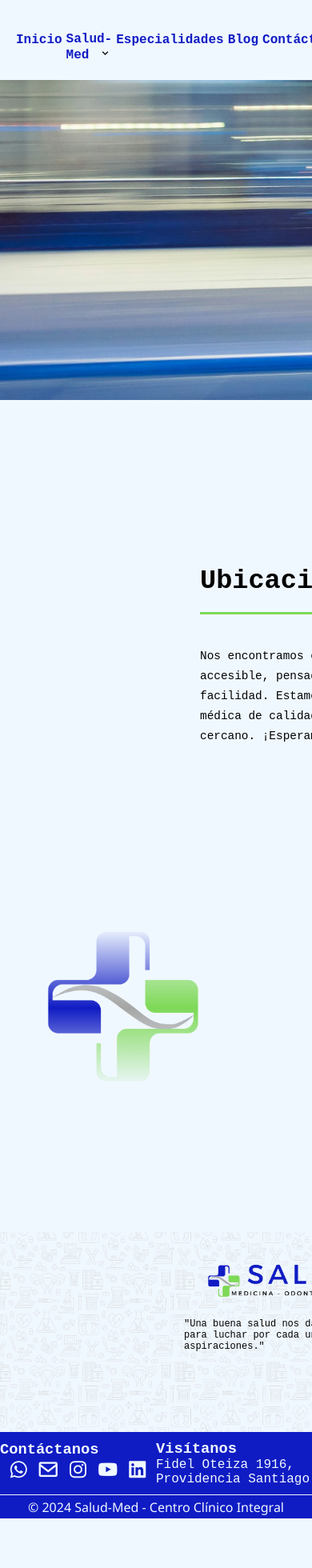
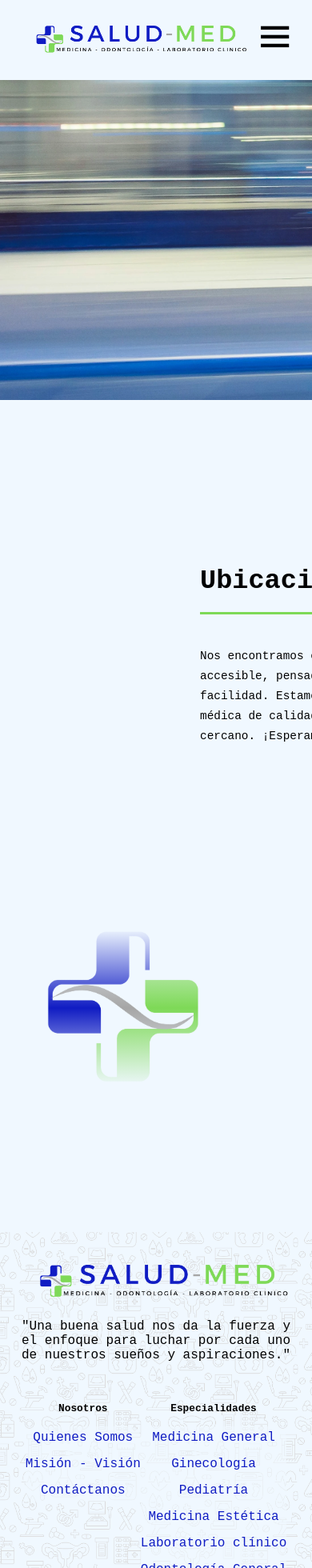
Before and after one commit to Alzm21/salud-med-project, a React (Vite) app: page /contacto in a window 390 px wide. Shown: the top 1960 px of the page at 80% size. Before the commit the page ends 1898 px from the top, so only its background shows below. Built offline with nearby package versions, Linux system fonts and the light colour scheme; a web font is replaced by a local one.

Commit message:
responsiveness

```diff
--- a/src/App.css
+++ b/src/App.css
@@ -34,6 +34,16 @@ img {
   grid-template-rows: auto 1fr auto;
 }
 
+
+@keyframes fadeInBackground {
+  from {
+    opacity: 0;
+  }
+  to {
+    opacity: 1;
+  }
+}
+
 /* ----------------- Media Querys ----------------- */
 
 @media (min-width: 1200px) {
--- a/src/App.jsx
+++ b/src/App.jsx
@@ -1,3 +1,4 @@
+import React from 'react'
 import { RouterProvider } from 'react-router-dom'
 import { routes } from './router/router'
 import './App.css'
@@ -9,6 +10,7 @@ function App() {
     <>
       <RouterProvider router = { routes } />
     </>
+
   )
 }
 
--- a/src/layouts/footer/styles/Footbar.css
+++ b/src/layouts/footer/styles/Footbar.css
@@ -6,11 +6,11 @@
     display: grid;
     grid-template-columns: 1fr 2fr 2fr 2fr;
     grid-template-rows: auto;
-    height: 250px;
     padding: 15px 230px;
     font-size: 0.75rem;
     background-image: url("/assets/FONDO MARCA DE AGUA GRIS.png");
     background-size: cover;
+    text-align: center;
 }
 
 .footbar__logo img{
@@ -34,7 +34,6 @@
     gap: 5px;
     background-color: rgba(240, 248, 255, 0.616);
     border-radius: 15px;
-    padding: 10px;
 }
 
 .footbar__list a {
@@ -61,14 +60,12 @@
     display: flex;
     flex-direction: column;
     justify-content: space-evenly;
-    width: 500px;
 }
 
 .mid-icons {
     font-size: 1.75rem;
     display: flex;
-    justify-content: space-evenly;
-
+    gap: 25px;
 }
 
 .mid-icons a{
@@ -85,3 +82,64 @@
     font-family: 'Segoe UI', Tahoma, Geneva, Verdana, sans-serif;
     border-top: 1px solid aliceblue;
 }
+
+/* ----------------- Media Querys ----------------- */
+
+@media (max-width: 1200px) {
+
+    .footer__top {
+        font-size: 0.65rem;
+        padding: 15px 150px;
+    }
+    .footer__middle {
+        font-size: 0.8rem;
+    }
+    .footer__bottom {
+        font-size: 0.8rem;
+    }
+    .mid-icons {
+        font-size: 1.55rem;
+
+    }
+}
+@media (max-width: 992px) {
+
+    .footer__top {
+        padding: 15px 20px;
+    }
+    .top__content {
+        padding-top: 25px;
+    }
+}
+@media (max-width: 768px) {
+
+    .footer__top {
+        font-size: 1rem;
+        display: flex;
+        justify-content: center;
+        flex-wrap: wrap;
+    }
+    .footbar__logo {
+        padding-bottom: 25px;
+    }
+    .footer__middle {
+        flex-wrap: wrap;
+    }
+    .mid__content {
+        width: 400px;
+        display: flex;
+        justify-content: center;
+        align-items: center;
+    }
+
+}
+@media (max-width: 576px) {
+    .footer{
+        display: flex;
+        flex-direction: column;
+    }
+    .footer__middle {
+        font-size: 1rem;
+        text-align: center;
+    }
+}
--- a/src/layouts/header/Navbar.jsx
+++ b/src/layouts/header/Navbar.jsx
@@ -7,6 +7,9 @@ const Navbar = () => {
   const [isFixed, setIsFixed] = useState(false)
   const pScrollPos = useRef(window.scrollY)
 
+  const [isOpen, setIsOpen] = useState(false)
+
+  // Fixed navbar and deploy at upscroll funcionality
   useEffect(() => {
     const handleScroll = () => {
       const currentScrollPos = window.scrollY;
@@ -34,17 +37,22 @@ const Navbar = () => {
       };
     }, []);
 
+    //Hamburger menu functionality
+    const toggleMenu = () => {
+      setIsOpen(prevState => !prevState)
+    }
+
   return (
-    <div className={isFixed || isAtTop ? 'navbar--fixed': ''}>
+    <div className= 'navbar--fixed'> {/* {isFixed || isAtTop ? */}
         <div className='navbar__logo'>
           <a href="/">
             <img src="/assets/2 LogoSALUDMED Largo sin fondo.png" alt="Salud Med Logo" />
           </a>
         </div>
-          <nav>
-            <ul className='navbar__menu'>
+
+          <nav className='navbar__container'>
+            <ul className={`navbar__menu ${isOpen ? 'navbar__menu--open' : ''}`}>
               <li className='navbar__item'><a href="/">Inicio</a></li>
-
                 <li className='navbar__item navbar__dropdown'>
                   <a href="/nosotros">Salud-Med</a>
                   <i className='bx bx-chevron-down'></i>
@@ -55,12 +63,14 @@ const Navbar = () => {
                     <li><a href="/nosotros/filosofia-empresarial">Valor Empresarial</a></li>
                   </ul>
                 </li>
-
               <li className='navbar__item'><a href="">Especialidades</a></li>
               <li className='navbar__item'><a href="">Blog</a></li>
               <li className='navbar__item'><a href="/contacto">Contáctanos</a></li>
             </ul>
           </nav>
+            <button className='navbar__toggle' onClick={toggleMenu}>
+            <i className='bx bx-menu'></i>
+            </button>
     </div>
   )
 }
--- a/src/layouts/header/styles/Navbar.css
+++ b/src/layouts/header/styles/Navbar.css
@@ -38,6 +38,14 @@
   font-weight: 700;
 }
 
+.navbar__toggle {
+  display: none;
+  font-size: 1.5rem;
+  cursor: pointer;
+  background: none;
+  border: none;
+}
+
 /* .navbar__item a {
   color: #101cc3;
   text-decoration: none;
@@ -69,12 +77,12 @@
   z-index: 10;
   border-radius: 15px;
   list-style: none;
-
+  animation: fadeInBackground 0.5s ease-in-out;
 }
 
 .navbar__submenu li {
   padding: 0.5rem 1rem;
-  white-space: nowrap; /* Prevents items from wrapping */
+  white-space: nowrap;
 }
 
 .navbar__submenu li a {
@@ -84,7 +92,7 @@
 }
 
 .navbar__submenu li a:hover {
-  background-color: #f4f4f4; /* Change color on hover */
+  background-color: #f4f4f4;
 }
 
 .navbar__item.navbar__dropdown:hover .navbar__submenu {
@@ -132,3 +140,65 @@
 .navbar__item a:hover::after {
   width: 100%;
 }
+
+/* ----------------- Media Querys ----------------- */
+
+@media (max-width: 1200px) {
+
+  .navbar__item a {
+    font-size: 14px;
+  }
+  .navbar__logo img {
+    width: 390px;
+  }
+}
+@media (max-width: 992px) {
+/*     .navbar--fixed{
+      display: grid;
+      grid-template-columns: 4fr 1fr;
+  } */
+  .navbar__container{
+    position: absolute;
+    right: 75px;
+    bottom: -90px;
+  }
+  .navbar__menu {
+    display: none;
+    flex-direction: column;
+  }
+  .navbar__menu--open {
+    display: flex;
+    background-color: #e4e5f3a1;
+    border-radius: 7px;
+    animation: fadeInBackground 0.5s ease-in-out;
+  }
+
+  .navbar__item{
+    padding: 5px 0;
+    font-weight: lighter;
+  }
+  .navbar__toggle {
+    display: block;
+    font-size: 3.3rem;
+  }
+}
+@media (max-width: 768px) {
+
+  .navbar__item a{
+    font-size: 20px;
+  }
+  .navbar__container{
+    right: 75px;
+    bottom: -120px;
+  }
+}
+@media (max-width: 576px) {
+  .navbar__container{
+    position: absolute;
+    right: 15px;
+    bottom: -190px;
+  }
+  .navbar__item a{
+    font-size: 25px;
+  }
+}
--- a/src/pages/homepage/Description.jsx
+++ b/src/pages/homepage/Description.jsx
@@ -19,7 +19,7 @@ const Description = () => {
           </div>
       </section>
       <section className="content-section">
-        <div className="content-section">
+        <div className="content-image">
           <img src="/images/lucas-vasques-9vnACvX2748-unsplash.webp" alt="" />
         </div>
         <div className="content-container">
--- a/src/pages/homepage/styles/Description.css
+++ b/src/pages/homepage/styles/Description.css
@@ -5,11 +5,12 @@
 
 .content-section {
     display: flex;
-    max-width: 1250px;
+    align-items: center;
+    max-width: 1350px;
     margin: 50px auto;
     background-color: rgba(240, 248, 255, 0.678);
     overflow: hidden;
-    border-radius: 15px;
+    padding: 0px 50px;
 }
 
 .content-container {
@@ -40,6 +41,15 @@
     margin-bottom: 20px;
 }
 
+.content-image {
+    height: 100%;
+    display: flex;
+    align-items: center;
+}
+.content-image img {
+    border-radius: 15px;
+}
+
 .content-link {
     color: #7ed957;
     font-weight: bold;
@@ -64,3 +74,44 @@
     height: 100%;
     object-fit: cover;
 }
+
+/* ----------------- Media Querys ----------------- */
+
+@media (max-width: 1200px) {
+
+    .content-title {
+        font-size: 1.5rem;
+    }
+    .content-underline {
+        width: 80%;
+    }
+    .content-description {
+        font-size: 1rem;
+    }
+}
+@media (max-width: 992px) {
+
+    .content-title {
+        font-size: 1.2rem;
+    }
+    .content-underline {
+        width: 80%;
+    }
+    .content-description {
+        font-size: 0.8rem;
+    }
+    .content-link {
+        font-size: 1.2rem;
+    }
+}
+@media (max-width: 768px) {
+
+
+    .content-section{
+        flex-wrap: wrap;
+    }
+
+}
+@media (max-width: 576px) {
+
+}
--- a/src/pages/homepage/styles/Hero.css
+++ b/src/pages/homepage/styles/Hero.css
@@ -1,15 +1,17 @@
 
 .hero {
     background-color: aliceblue;
-    background-image: linear-gradient(to bottom, #797979c2, #1f1f49a4, #797979c2), url("/images/jeshoots-com-l0j0DHVWcIE-unsplash.webp");
+    background-image: linear-gradient(to bottom, #797979c2, #1f1f49a4, #797979c2), url("/images/national-cancer-institute-1c8sj2IO2I4-unsplash.jpg");
     background-size: cover;
     background-position: center;
-    height: 100dvh;
+    height: 85dvh;
     padding: 20px;
     display: flex;
     flex-direction: column;
     justify-content: center;
     align-items: center;
+    gap: 60px;
+    animation: fadeInBackground 1.5s ease-in-out;
 }
 
 .hero__title {
@@ -17,6 +19,7 @@
     font-size: 3rem;
     font-weight: bold;
     margin-bottom: 20px;
+    text-align: center;
 }
 
 .hero__content {
@@ -25,13 +28,14 @@
     margin-bottom: 30px;
     line-height: 1.5;
     color: #ffffff;
+    text-align: center;
 }
 
 .hero__button {
     padding: 12px 24px;
     font-size: 1.2rem;
     color: #ffffff;
-    background-color: #2c3e50;
+    background-color: #101cc396;
     border: none;
     border-radius: 25px;
     cursor: pointer;
@@ -40,6 +44,38 @@
 }
 
   .hero__button:hover {
-    background-color: #7ed957;
+    background-color: #f0f8ffd8;
     color: #101cc3;
 }
+
+/* ----------------- Media Querys ----------------- */
+
+@media (max-width: 1200px) {
+
+    .hero__title {
+        font-size: 2rem;
+    }
+
+    .hero__content {
+        font-size: 1.4rem;
+    }
+}
+@media (max-width: 992px) {
+
+    .hero__title {
+        font-size: 1.5rem;
+    }
+
+    .hero__content {
+        font-size: 1.1rem;
+    }
+    .hero__button {
+        font-size: 1rem;
+    }
+}
+@media (max-width: 768px) {
+
+}
+@media (max-width: 576px) {
+
+}
--- a/src/pages/homepage/styles/Service.css
+++ b/src/pages/homepage/styles/Service.css
@@ -15,6 +15,8 @@
 .services__main-title {
     display: flex;
     justify-content: start;
+    margin-bottom: 15px;
+    padding: 0 40px 0px;
 }
 
 .services__title {
@@ -32,15 +34,24 @@
 }
 
 .services-container {
-    display: grid;
-    grid-template-columns: 1fr 1fr 1fr;
-    place-items: center ;
+    display: flex;
+    justify-content: center;
+    flex-wrap: wrap;
+    margin-top: 15px;
+}
+
+.item__container {
+    display: flex;
+    flex-direction: column;
+    justify-content: center;
+    align-items: center;
 }
 
 .service {
+    height: 360px;
     background-color: #ffffffbd;
     border-radius: 10px;
-    padding: 20px;
+    padding: 15px;
     margin: 15px;
     box-shadow: 0px 4px 12px rgba(0, 0, 0, 0.1);
     max-width: 300px;
@@ -61,6 +72,7 @@
     justify-content: center;
     align-items: center;
     transition: 0.5s ease;
+    cursor: pointer;
 }
 
 .service__icon:hover {
@@ -85,3 +97,38 @@
     color: #555;
     line-height: 1.5;
 }
+
+/* ----------------- Media Querys ----------------- */
+
+@media (max-width: 1200px) {
+
+    .hero__title {
+        font-size: 2rem;
+    }
+
+    .hero__content {
+        font-size: 1.4rem;
+    }
+    .services__main-title {
+        padding-left: 100px;
+    }
+}
+@media (max-width: 992px) {
+
+    .hero__title {
+        font-size: 1.5rem;
+    }
+
+    .hero__content {
+        font-size: 1.1rem;
+    }
+    .hero__button {
+        font-size: 1rem;
+    }
+}
+@media (max-width: 768px) {
+
+}
+@media (max-width: 576px) {
+
+}
```
Also changed, not shown: src/layouts/AboutUsLayout.jsx (added, +11 -0 lines), src/pages/homepage/Services.jsx (+6 -6 lines), public/images/national-cancer-institute-1c8sj2IO2I4-unsplash.jpg (added).
